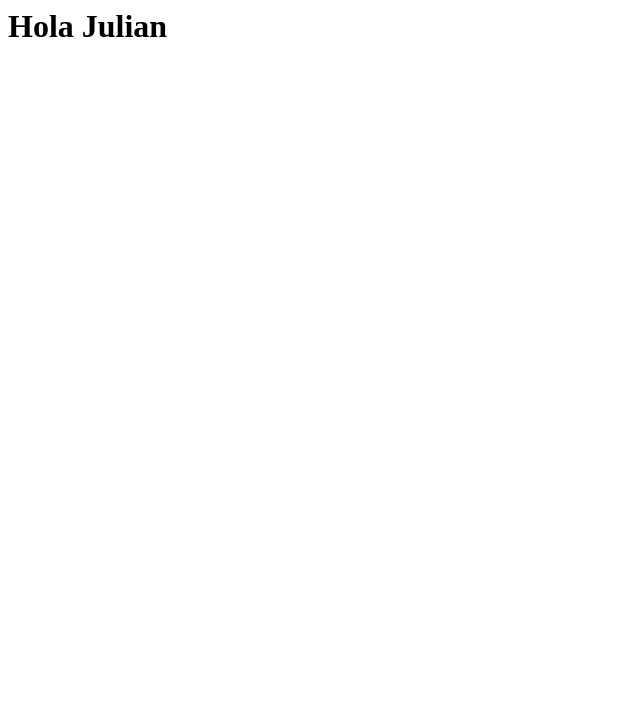
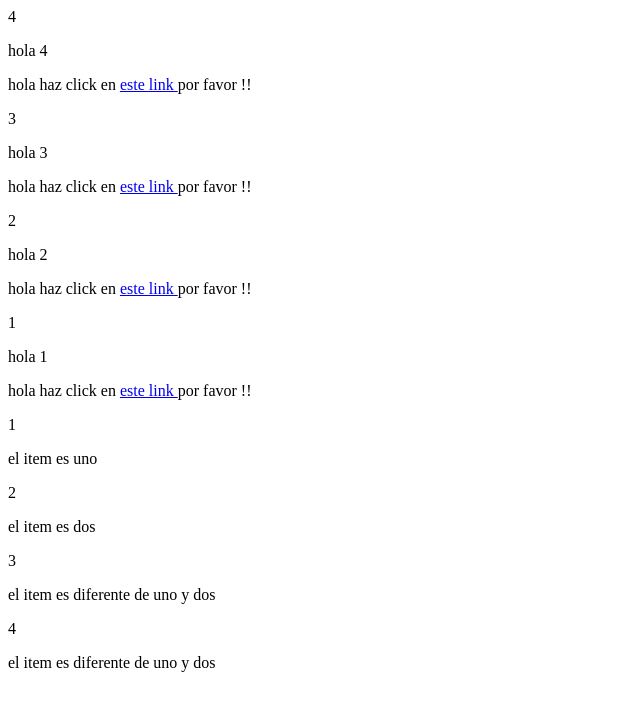
Before and after one commit to Burris19/Node_Basic_cf, a Node server app: page / in a window 1280 px wide. Before the commit the part shown is almost empty. Shown: the top 711 px of the page, without its empty margins (0-640 px from the left). Run offline with Node 20, Linux system fonts and the light colour scheme.

Commit message:
[update] condiciones y ciclos en jade

```diff
--- a/node_express/views/index.jade
+++ b/node_express/views/index.jade
@@ -2,4 +2,21 @@ html
   head
     title My first page for express
   body
-    h1!= hello
+    - var arreglo = [1, 2, 3, 4];
+    - for (var i = arreglo.length -1; i >=0; i--)
+      p= arreglo[i]
+      p hola #{arreglo[i]}
+        p.
+          hola haz click en #[a(href="algo.com") este link ] por favor !!
+    // este es un comentario
+
+
+    each item in arreglo
+      p= item
+      case item
+        when 1
+          p el item es uno
+        when 2
+          p el item es dos
+        default
+          p el item es diferente de uno y dos
```
